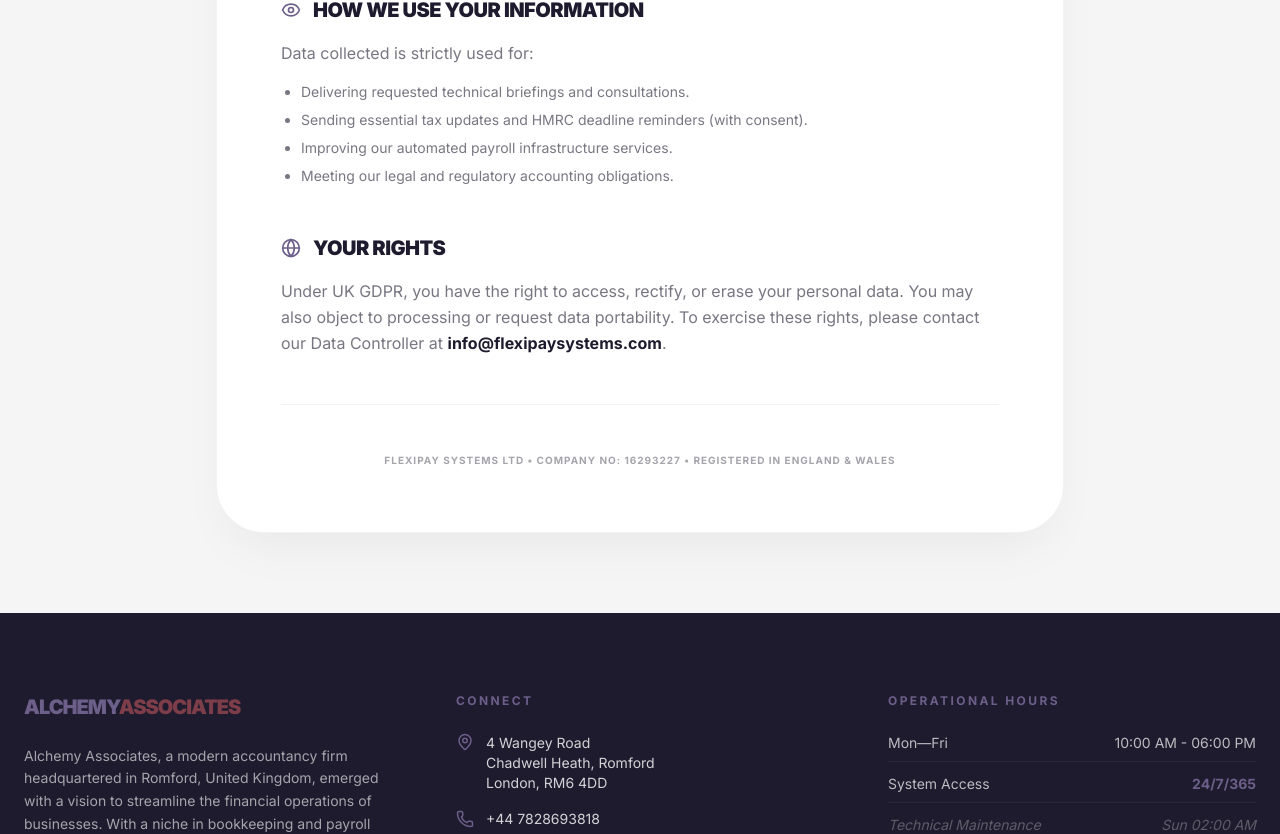
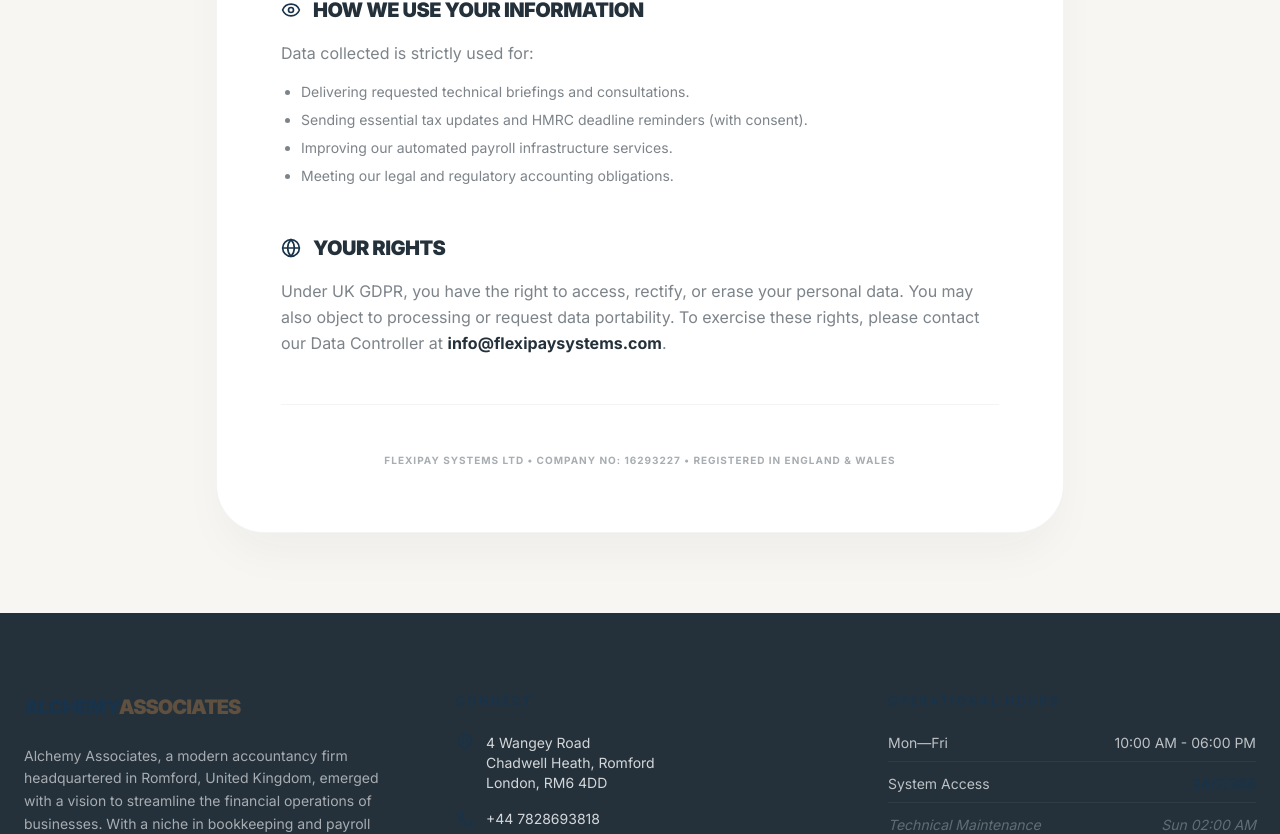
Before and after one commit to zarfishan20/alchemyassociates, a Next.js app: page /privacy in a window 1280 px wide. Shown: the part 1160-1994 px from the top of the page. Built offline with nearby package versions, Linux system fonts and the light colour scheme.

Commit message:
Refresh brand palette and improve global accessibility states

```diff
--- a/app/globals.css
+++ b/app/globals.css
@@ -1,117 +1,89 @@
 @import "tailwindcss";
+
 @theme {
-  /* Core brand */
-  --color-brand-primary: #6c5f8a;   /* MAIN purple */
-  --color-brand-surface: #f5f5f5;   /* Background */
-  --color-brand-text: #1f1b2e;      /* Body text */
-
-  /* Accent system */
-  --color-brand-accent: #a78bfa;    /* Light purple accent */
-  --color-brand-muted: #8b8b8b;     /* Secondary text */
-
-  /* ROLE-BASED COLORS */
-  --color-brand-logo: #6c5f8a;       /* Logo = purple */
+  --color-brand-primary: #18334a;
+  --color-brand-surface: #f7f6f2;
+  --color-brand-text: #24313b;
+  --color-brand-accent: #b68b59;
+  --color-brand-muted: #687581;
+  --color-brand-logo: #18334a;
   --color-brand-heading: #ffffff;
-  --color-brand-halfheading: #8B498C;   /* Headings = charcol*/
-  --color-brand-subheading: #db6164; /* Subheadings = coral */
-  --color-brand-button: #db6164;     /* Buttons = coral */
+  --color-brand-halfheading: #18334a;
+  --color-brand-subheading: #9a7043;
+  --color-brand-button: #176b68;
 }
 
-/* Base styles for the whole site */
 :root {
+  color-scheme: light;
   background-color: var(--color-brand-surface);
   color: var(--color-brand-text);
   font-family: var(--font-sans);
+  scroll-behavior: smooth;
 }
 
 body {
   @apply antialiased;
 }
-/* --- HubSpot Sidebar Fix --- */
 
-/* Force labels to be small and clean */
+:focus-visible {
+  outline: 3px solid var(--color-brand-accent);
+  outline-offset: 3px;
+}
+
+::selection {
+  background: var(--color-brand-primary);
+  color: #ffffff;
+}
+
+@media (prefers-reduced-motion: reduce) {
+  *,
+  *::before,
+  *::after {
+    scroll-behavior: auto !important;
+    animation-duration: 0.01ms !important;
+    animation-iteration-count: 1 !important;
+    transition-duration: 0.01ms !important;
+  }
+}
+
+/* HubSpot embedded form */
 #hubspot-form-container label {
   display: block;
-  font-size: 10px !important;
-  font-weight: 800 !important;
-  text-transform: uppercase !important;
-  letter-spacing: 0.05em !important;
   margin-bottom: 6px !important;
-  color: #003366 !important; /* Brand Navy */
+  color: #18334a !important;
+  font-size: 12px !important;
+  font-weight: 700 !important;
 }
 
-/* Style the Inputs */
-#hubspot-form-container input[type="text"],
-#hubspot-form-container input[type="email"],
-#hubspot-form-container textarea {
-  width: 100% !important;
-  padding: 12px 16px !important;
-  border-radius: 12px !important;
-  background: #f9fafb !important;
-  border: 1px solid rgba(0, 51, 102, 0.1) !important;
-  font-family: inherit !important;
-  font-size: 14px !important;
-  margin-bottom: 16px !important;
-}
-
-/* Style the Submit Button to match your Teal */
-#hubspot-form-container .hs-button {
-  background: #19757e !important; /* Brand Teal */
-  color: white !important;
-  font-weight: 700 !important;
-  padding: 12px 24px !important;
-  border-radius: 9999px !important;
-  width: 100% !important;
-  border: none !important;
-  cursor: pointer !important;
-  transition: opacity 0.2s !important;
-}
-
-#hubspot-form-container .hs-button:hover {
-  opacity: 0.9 !important;
-}
-
-/* Hide HubSpot branding if possible */
-.hs-cta-embed-branding { display: none !important; }
-/* Fix the HubSpot Button */
-#hubspot-form-container .hs-button,
-#hubspot-form-container input[type="submit"] {
-  background-color: #19757e !important; /* Force Brand Teal */
-  background-image: none !important;
-  border: none !important;
-  border-radius: 99px !important;
-  color: #ffffff !important;
-  font-family: inherit !important;
-  font-weight: 700 !important;
-  padding: 12px 24px !important;
-  width: 100% !important;
-}
-
-/* Fix Input Fields */
 #hubspot-form-container input:not([type="submit"]),
 #hubspot-form-container textarea {
   width: 100% !important;
-  background: #f8f8f8 !important;
-  border: 1px solid rgba(0, 51, 102, 0.1) !important;
+  margin-bottom: 16px !important;
+  border: 1px solid rgba(24, 51, 74, 0.18) !important;
   border-radius: 12px !important;
-  padding: 10px 14px !important;
+  background: #ffffff !important;
+  padding: 12px 16px !important;
   font-family: inherit !important;
+  font-size: 14px !important;
 }
 
-/* Force HubSpot to be single column */
-#hubspot-form-container .form-columns-2 .hs-form-field,
-#hubspot-form-container .form-columns-1 .hs-form-field {
+#hubspot-form-container .hs-button,
+#hubspot-form-container input[type="submit"] {
   width: 100% !important;
-  float: none !important;
+  border: 0 !important;
+  border-radius: 9999px !important;
+  background: #176b68 !important;
+  color: #ffffff !important;
+  padding: 12px 24px !important;
+  font-family: inherit !important;
+  font-weight: 700 !important;
+  cursor: pointer !important;
 }
 
-
-/* Target Cal iframe container */
 iframe {
   border-radius: 1rem;
 }
 
-/* Optional: soften background around it */
 .cal-wrapper {
-  background: var(--color-surface);
+  background: var(--color-brand-surface);
 }
```
